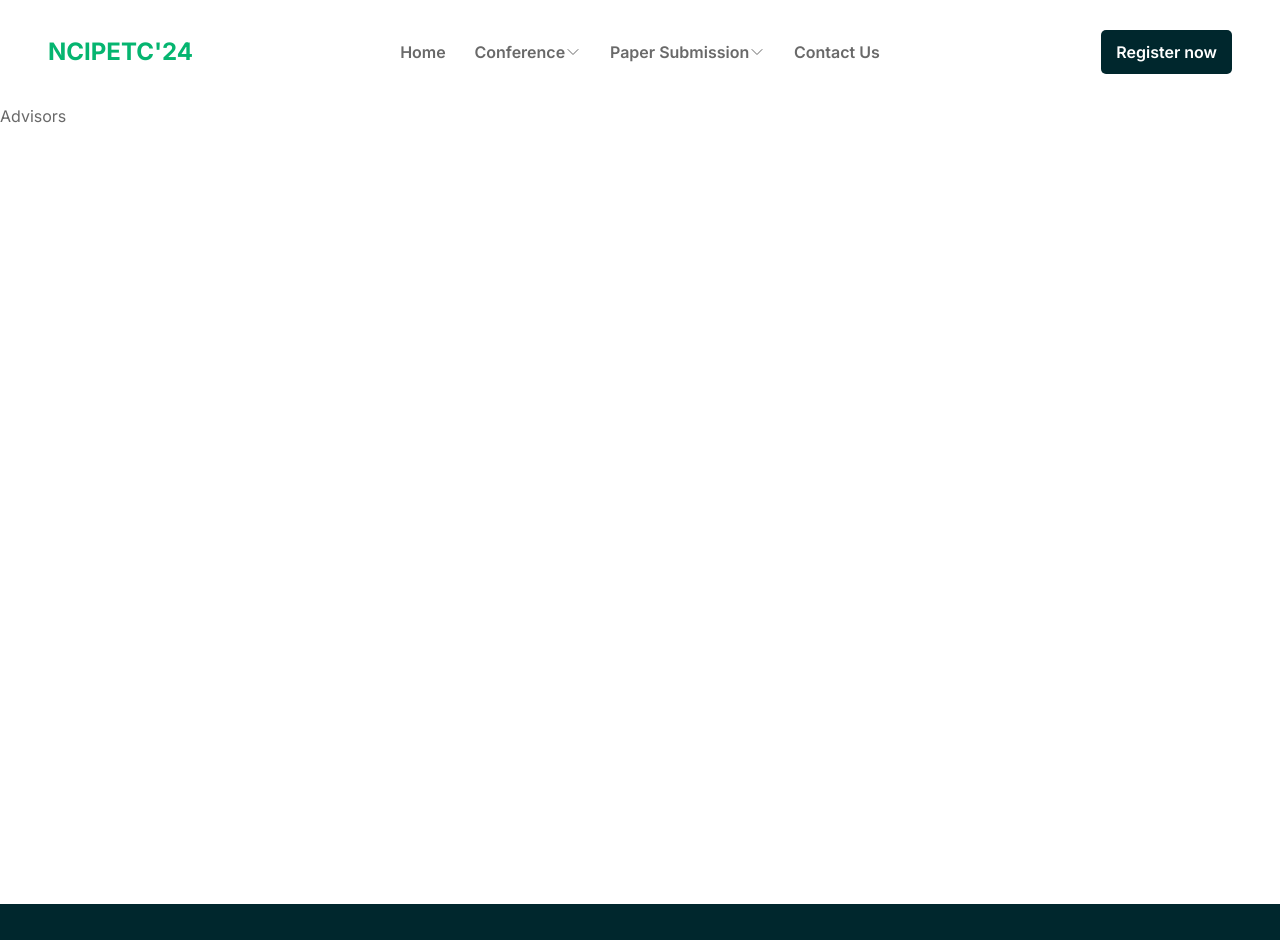
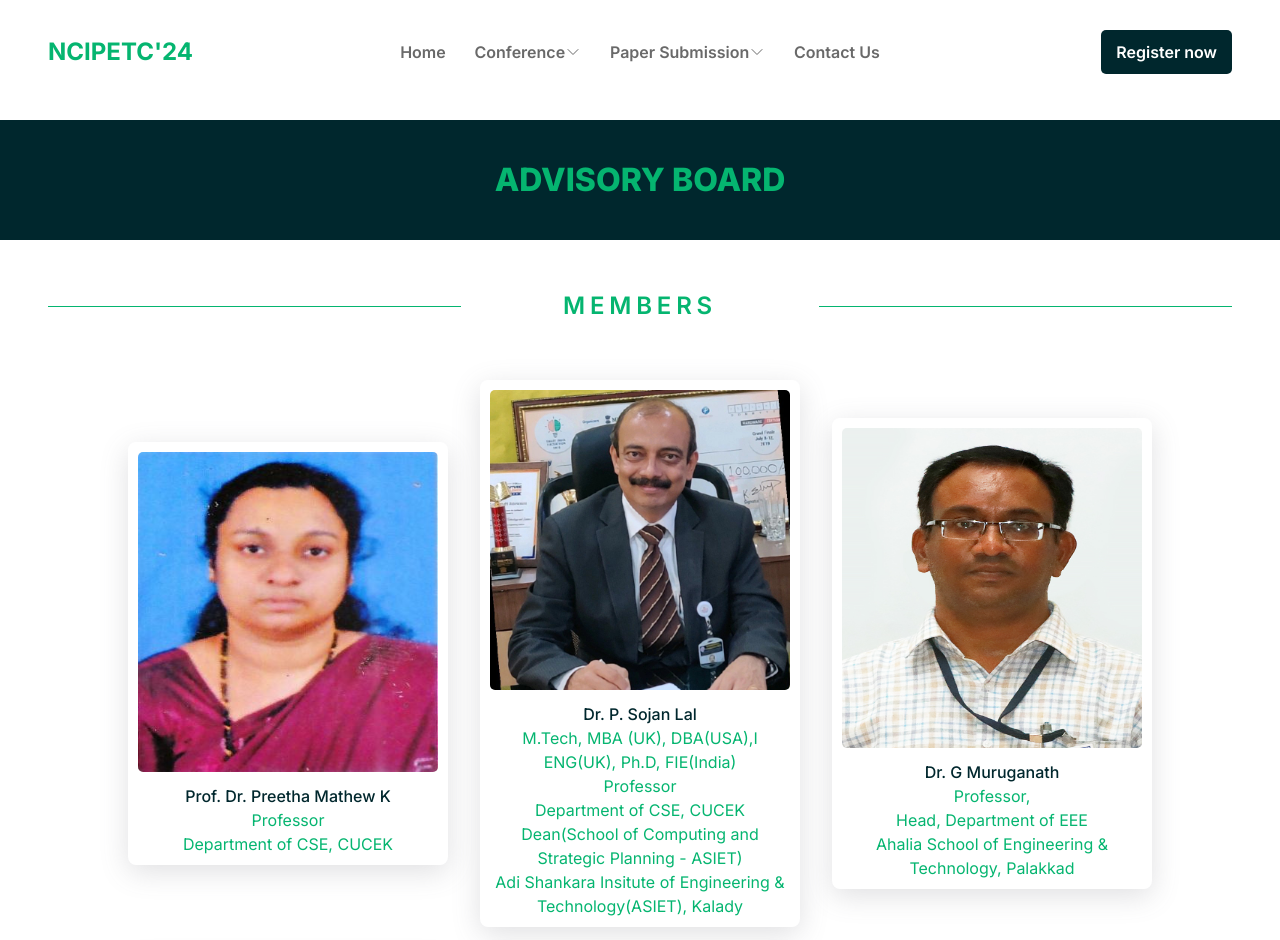
Before and after one commit to AbhishekNSanthosh/ncipetc24, a Next.js app: page /advisoryBoard in a window 1280 px wide. Shown: the top 940 px of the page. Built offline with nearby package versions, Linux system fonts and the light colour scheme; grey boxes are pictures that could not be loaded.

Commit message:
feat:advisory board added

```diff
--- a/src/common/components/Person.jsx
+++ b/src/common/components/Person.jsx
@@ -13,10 +13,19 @@ export default function Person({ person }) {
             <span className={styles.name}>{person?.name}</span>
           </div>
           <div className={styles.nameBox}>
+            <span className={styles.desgn}>{person?.qualfs}</span>
+          </div>
+          <div className={styles.nameBox}>
             <span className={styles.desgn}>{person?.desgn}</span>
           </div>
           <div className={styles.nameBox}>
             <span className={styles.desgn}>{person?.dep}</span>
+          </div>
+          <div className={styles.nameBox}>
+            <span className={styles.desgn}>{person?.clg1}</span>
+          </div>
+          <div className={styles.nameBox}>
+            <span className={styles.desgn}>{person?.clg2}</span>
           </div>
         </div>
       </div>
--- a/src/styles/scss/common.module.scss
+++ b/src/styles/scss/common.module.scss
@@ -47,6 +47,7 @@
 
 .desgn{
     color: $primary;
+    text-align: center;
 }
 
 .nameBox {
--- a/src/widgets/Advisors/view.jsx
+++ b/src/widgets/Advisors/view.jsx
@@ -1,7 +1,34 @@
 import React from 'react'
+import styles from '@styles/scss/advisors.module.scss'
+import Person from '@components/Person'
+import { advisors } from '../../common/constants/constants'
 
 export default function Advisors() {
   return (
-    <div>Advisors</div>
+    <div className={styles.container}>
+      <div className={styles.banner}>
+        <span className={styles.title}>ADVISORY BOARD</span>
+      </div>
+      <div className={styles.wrapper}>
+        <div className={styles.organizerBox}>
+
+          <div className={styles.row}>
+            <div className={styles.titleRow}>
+              <div className={styles.dash}></div>
+              <div className={styles.titleBoxDash}>
+                <span className={styles.desgnTitle}>MEMBERS</span>
+              </div>
+              <div className={styles.dash}></div>
+            </div>
+            <div className={styles.personRow}>
+              {advisors?.map((person, index) => (
+                < Person person={person} key={`person${index}`} />
+              ))}
+            </div>
+          </div>
+
+        </div>
+      </div>
+    </div>
   )
 }
```
